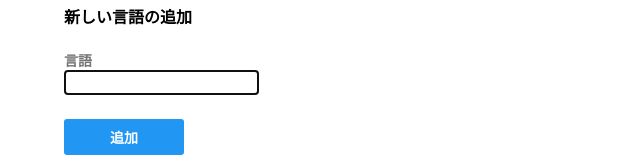
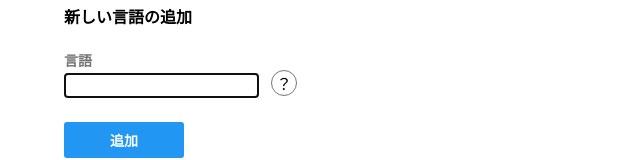
Before and after one commit to shiraishimomoka/React, a React (Create React App) app: page / in a window 1280 px wide. Both pictures are taken after a click on the item "フォーム". Shown: the part 130-290 px from the top of the page, without its empty margins (0-640 px from the left). Built offline with nearby package versions, Linux system fonts and the light colour scheme.

Commit message:
ポップアップの実装

```diff
--- a/src/Form.js
+++ b/src/Form.js
@@ -3,6 +3,7 @@
 import styled from 'styled-components';
 import { TabBodyContainer } from "./conponents/tab-body-container";
 import { FormModal } from "./FormModal";
+import { Hint } from "./Hint"
 
 const Label = styled.label`
   display: flex;
@@ -40,6 +41,7 @@
         <div>
           <Label>言語</Label>
           <Input type="text" value={text} onChange={(e) => setText(e.target.value)} autoFocus/>
+          <Hint />
         </div>
         <ButtonContainer>
           <FormButton>追加</FormButton>
--- /dev/null
+++ b/src/Hint.js
@@ -0,0 +1,56 @@
+import styled from 'styled-components';
+import { useState, useRef, useEffect } from 'react';
+
+const HintContainer = styled.div`
+  position: relative;
+  display: inline-flex;
+  margin-left: 12px;
+`
+
+const HintInner = styled.div`
+  display: flex;
+  justify-content: center;
+  align-items: center;
+  border-radius: 50%;
+  border: 1px solid #757575;
+  width: 24px;
+  height: 24px;
+  cursor: pointer;
+`;
+
+const PopupContainer = styled.div`
+  position: absolute;
+  left: 88%;
+  bottom: 12px;
+  display: flex;
+  justify-content: center;
+  border: 1px solid black;
+  border-radius: 8px;
+  padding: 8px;
+  width: 140px;
+`
+
+export const Hint = () => {
+  const [showPopup, setShowPopup] = useState(false);
+
+  const ref = useRef(null);
+
+  useEffect(() => {
+    if (ref.current) ref.current.focus();
+  })
+
+  return (
+    <HintContainer>
+      <HintInner onClick={() => setShowPopup(true)}>
+        ？
+      </HintInner>
+      {
+        showPopup && (
+          <PopupContainer ref={ref} onBlur={() => setShowPopup(false)} tabIndex={0}>
+            言語の名前です
+          </PopupContainer>
+        )
+      }
+    </HintContainer>
+  )
+}
```
Also changed, not shown: 1 other file (tests, documents, lock files or other folders).
